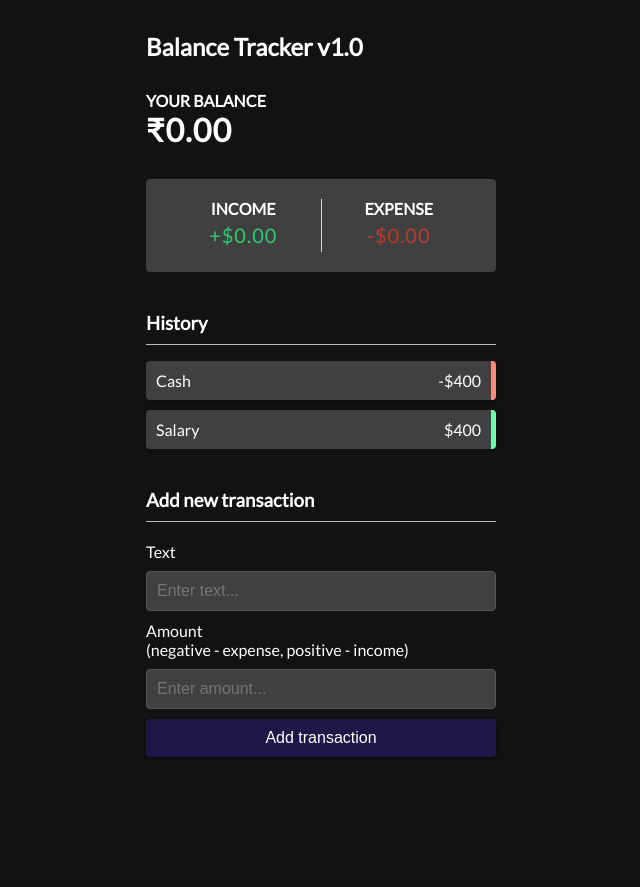
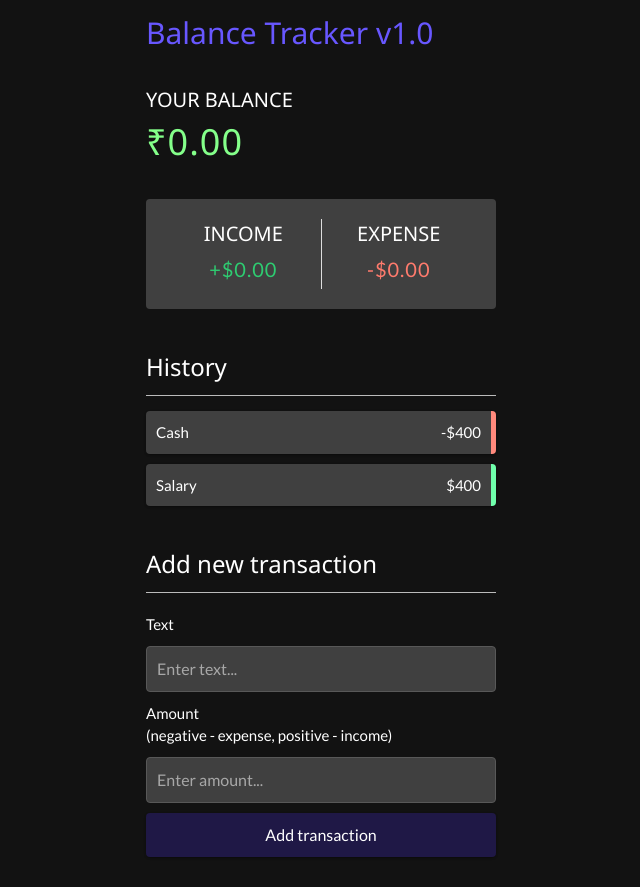
Before and after one commit to bhanuprakash-vangari/balance-tracker, a React (Create React App) app: page / in a window 1280 px wide. Shown: the whole page, without its empty margins (319-959 px from the left). Before the commit the page ends 800 px from the top, so only its background shows below. Built offline with nearby package versions, Linux system fonts and the light colour scheme.

Commit message:
animations

```diff
--- a/public/index.html
+++ b/public/index.html
@@ -15,6 +15,7 @@
       user's mobile device or desktop. See https://developers.google.com/web/fundamentals/web-app-manifest/
     -->
     <link rel="manifest" href="%PUBLIC_URL%/manifest.json" />
+    <link rel="stylesheet" href="https://www.w3schools.com/w3css/4/w3.css">
     <!--
       Notice the use of %PUBLIC_URL% in the tags above.
       It will be replaced with the URL of the `public` folder during the build.
--- a/src/App.css
+++ b/src/App.css
@@ -1,4 +1,4 @@
-@import url('https://fonts.googleapis.com/css?family=Lato&display=swap');
+@import url("https://fonts.googleapis.com/css?family=Lato&display=swap");
 
 :root {
   --box-shadow: 0 1px 3px rgba(0, 0, 0, 0.12), 0 1px 2px rgba(0, 0, 0, 0.24);
@@ -16,25 +16,24 @@ body {
   justify-content: center;
   min-height: 100vh;
   margin: 0;
-  font-family: 'Lato', sans-serif;
+  font-family: "Lato", sans-serif;
 }
 
 .container {
   margin: 30px auto;
   width: 350px;
 }
-h2{
-  color: #fff;
+h2 {
+  color: rgb(104, 87, 255);
 }
 h1 {
   letter-spacing: 1px;
   margin: 0;
-  color: #fff;
-  animation: fade 2s ease forwards;
+  color: rgb(132, 255, 138);
 }
 
 h3 {
-  color: #fff;
+  color: rgb(255, 255, 255);
   border-bottom: 1px solid #bbb;
   padding-bottom: 10px;
   margin: 40px 0 10px;
@@ -48,8 +47,8 @@ h4 {
 
 .inc-exp-container {
   background-color: #404040;
-  /* animation: fade 2s ease forwards; */
-  box-shadow: 5px,3px #fff;
+  animation: change 3s ease forwards;
+  box-shadow: 5px, 3px #fff;
   padding: 20px;
   display: flex;
   justify-content: space-between;
@@ -77,7 +76,7 @@ h4 {
 }
 
 .money.minus {
-  color: #c0392b;
+  color: #ff7b6d;
 }
 
 label {
@@ -86,8 +85,8 @@ label {
   color: #fff;
 }
 
-input[type='text'],
-input[type='number'] {
+input[type="text"],
+input[type="number"] {
   border: 1px solid #585858;
   border-radius: 2px;
   display: block;
@@ -102,6 +101,7 @@ input[type='number'] {
 .btn {
   cursor: pointer;
   background-color: #1f1846;
+  animation: changeBtn 2s ease forwards;
   box-shadow: var(--box-shadow);
   border-radius: 4px;
   color: #fff;
@@ -112,7 +112,6 @@ input[type='number'] {
   padding: 10px;
   width: 100%;
 }
-
 .btn:focus,
 .delete-btn:focus {
   outline: 0;
@@ -127,6 +126,7 @@ input[type='number'] {
 .list li {
   background-color: #404040;
   animation: fade 3s ease forwards;
+  animation: change 3s ease forwards;
   box-shadow: var(--box-shadow);
   color: #fff;
   display: flex;
@@ -166,10 +166,27 @@ input[type='number'] {
 }
 
 @keyframes fade {
-  from{
+  from {
     opacity: 0;
   }
-  to{
+  to {
     opacity: 1;
   }
 }
+
+@keyframes change {
+  from {
+    background-color: #121212;
+  }
+  to {
+    background-color: #404040;
+  }
+}
+@keyframes changeBtn {
+  from {
+    background-color: #121212;
+  }
+  to {
+    background-color: #1f1846;
+  }
+}
--- a/src/components/AddTransaction.js
+++ b/src/components/AddTransaction.js
@@ -5,18 +5,18 @@ export const AddTransaction = () => {
     <>
       <h3>Add new transaction</h3>
       <form id="form">
-        <div class="form-control">
+        <div className="form-control">
           <label for="text">Text</label>
           <input type="text" id="text" placeholder="Enter text..." />
         </div>
-        <div class="form-control">
+        <div className="form-control">
           <label for="amount">
             Amount <br />
             (negative - expense, positive - income)
           </label>
           <input type="number" id="amount" placeholder="Enter amount..." />
         </div>
-        <button class="btn">Add transaction</button>
+        <button className="btn">Add transaction</button>
       </form>
     </>
   );
--- a/src/components/Balance.js
+++ b/src/components/Balance.js
@@ -4,7 +4,7 @@ export const Balance = () => {
     return (
       <>
         <h4>Your Balance</h4>
-        <h1 id="balance">₹0.00</h1>
+        <h1>₹0.00</h1>
       </>
     );
 }
--- a/src/components/IncomeExpenses.js
+++ b/src/components/IncomeExpenses.js
@@ -2,16 +2,16 @@ import React from 'react'
 
 export const IncomeExpenses = () => {
     return (
-      <div class="inc-exp-container">
+      <div className="inc-exp-container">
         <div>
           <h4>Income</h4>
-          <p id="money-plus" class="money plus">
+          <p id="money-plus" className="money plus">
             +$0.00
           </p>
         </div>
         <div>
           <h4>Expense</h4>
-          <p id="money-minus" class="money minus">
+          <p id="money-minus" className="money minus">
             -$0.00
           </p>
         </div>
--- a/src/components/TransactionList.js
+++ b/src/components/TransactionList.js
@@ -5,13 +5,13 @@ export const TransactionList = () => {
     <>
       <h3>History</h3>
       <ul id="list" class="list">
-        <li class="minus">
+        <li className="minus">
           Cash <span>-$400</span>
-          <button class="delete-btn">x</button>
+          <button className="delete-btn">x</button>
         </li>
-        <li class="plus">
+        <li className="plus">
           Salary <span>$400</span>
-          <button class="delete-btn">x</button>
+          <button className="delete-btn">x</button>
         </li>
       </ul>
     </>
```
Also changed, not shown: 1 other file (tests, documents, lock files or other folders).
